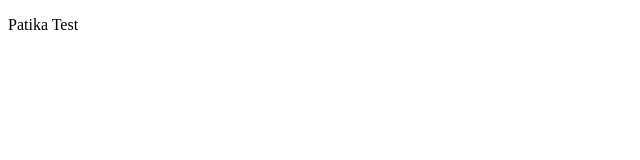
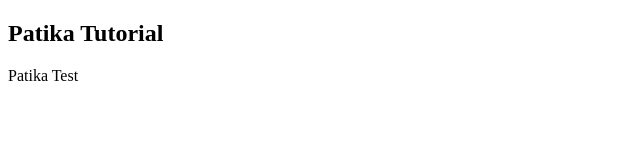
Before and after one commit to Gundulfn/patikaodev01, a plain HTML site: page index.html in a window 1280 px wide. Shown: the whole page, without its empty margins (0-640 px from the left). Drawn offline with Linux system fonts and the light colour scheme.

Commit message:
Added headline to index

```diff
--- a/index.html
+++ b/index.html
@@ -7,6 +7,7 @@
     <title>Document</title>
 </head>
 <body>
+    <h2>Patika Tutorial</h2>
     <p> Patika Test</p>
 </body>
 </html>
```
